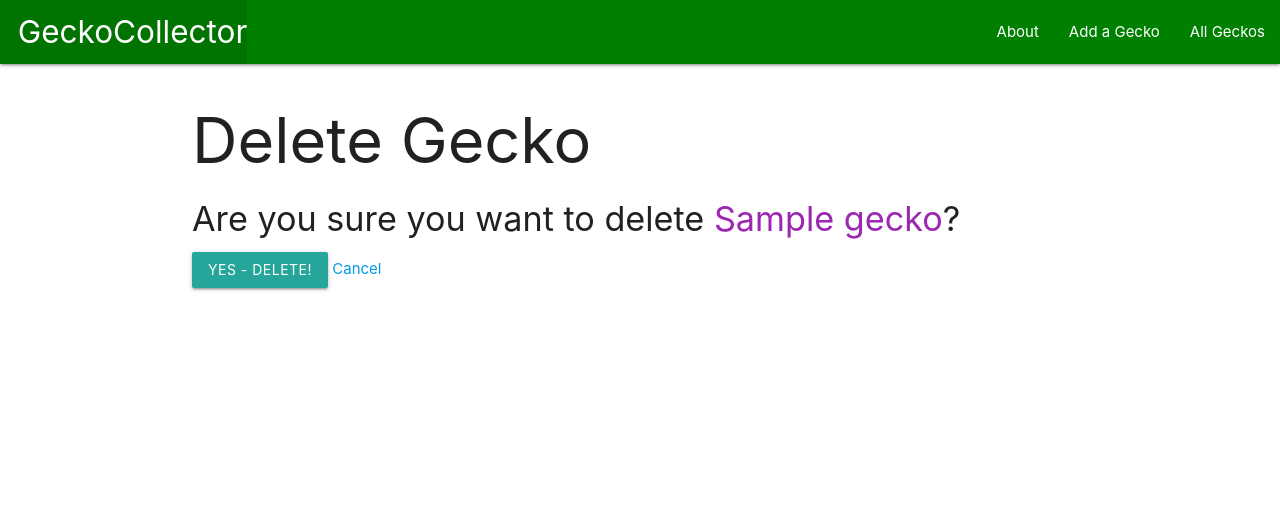
After one commit to ripleymay/gecko-collector, a Django app: page /geckos/1/delete in a window 1280 px wide. The commit adds this page. Shown: the top 528 px of the page. Run offline with Django 3.2, Linux system fonts and the light colour scheme; tables that the repository leaves empty hold one stand-in row (values such as "Sample post").

Commit message:
part 3 complete

```diff
--- a/main_app/templates/geckos/detail.html
+++ b/main_app/templates/geckos/detail.html
@@ -10,6 +10,10 @@
     <p>Age: {{ gecko.age }}</p>
     <p>Description: {{ gecko.description }}</p>
   </div>
+  <div class="card-action">
+    <a href="{% url 'geckos_update' gecko.id %}">Edit</a>
+    <a href="{% url 'geckos_delete' gecko.id %}">Delete</a>
+  </div>
 </div>
 
 {% endblock %}
--- /dev/null
+++ b/main_app/templates/main_app/gecko_confirm_delete.html
@@ -0,0 +1,13 @@
+{% extends 'base.html' %}
+
+{% block content %}
+  <h1>Delete Gecko</h1>
+
+  <h4>Are you sure you want to delete <span class="purple-text">{{ object.name }}</span>?</h4>
+
+  <form action="" method="POST">
+    {% csrf_token %}
+    <input type="submit" value="Yes - Delete!" class="btn">
+    <a href="{% url 'detail' gecko.id %}">Cancel</a>
+  </form>
+{% endblock %}
--- a/main_app/templates/main_app/gecko_form.html
+++ b/main_app/templates/main_app/gecko_form.html
@@ -1,6 +1,11 @@
 {% extends 'base.html' %}
 
 {% block content %}
+    {% if object %}
+        <h1> Edit <span class="purple-text">{{ object.name }}</span></h1>
+    {% else %}
+        <h1>Add a new gecko!</h1>
+    {% endif %}
   <!-- Leaving the action empty makes the form post to the same url used to display it -->
   <form action="" method="post">
     <!-- Django requires the following for security purposes -->
--- a/main_app/urls.py
+++ b/main_app/urls.py
@@ -6,5 +6,7 @@ urlpatterns = [
     path('about/', views.about, name='about'),
     path('geckos/', views.geckos_index, name='index'),
     path('geckos/<int:gecko_id>/', views.geckos_detail, name='detail'),
-    path('geckos/create/', views.GeckoCreate.as_view(), name='geckos_create')
+    path('geckos/create/', views.GeckoCreate.as_view(), name='geckos_create'),
+    path('geckos/<int:pk>/update', views.GeckoUpdate.as_view(), name='geckos_update'),
+    path('geckos/<int:pk>/delete', views.GeckoDelete.as_view(), name='geckos_delete')
 ]
--- a/main_app/views.py
+++ b/main_app/views.py
@@ -1,10 +1,18 @@
 from django.shortcuts import render
-from django.views.generic.edit import CreateView
+from django.views.generic.edit import CreateView, UpdateView, DeleteView
 from .models import Gecko
 
 class GeckoCreate(CreateView):
   model = Gecko
   fields = '__all__'
+
+class GeckoUpdate(UpdateView):
+  model = Gecko
+  fields = ['species', 'age', 'description']
+
+class GeckoDelete(DeleteView):
+  model = Gecko
+  success_url = '/geckos/'
 
 # Create your views here.
 
```
